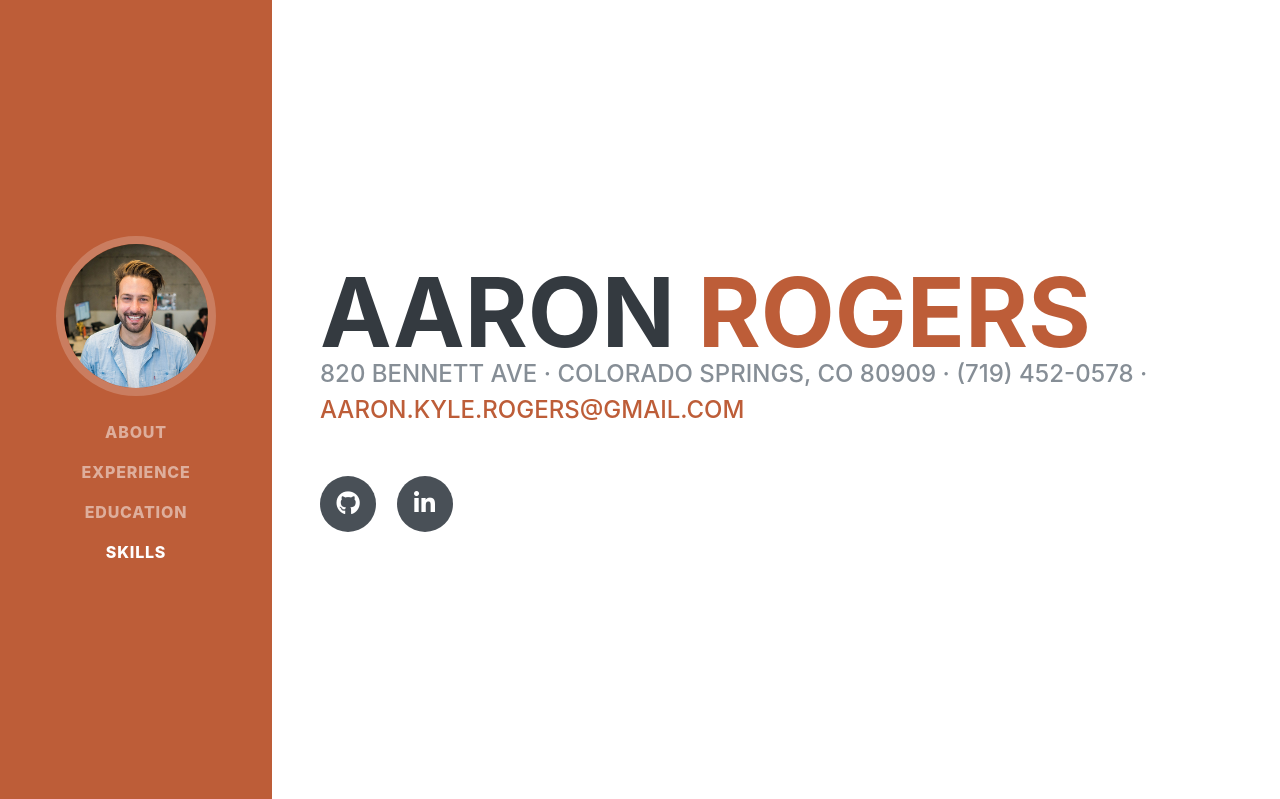
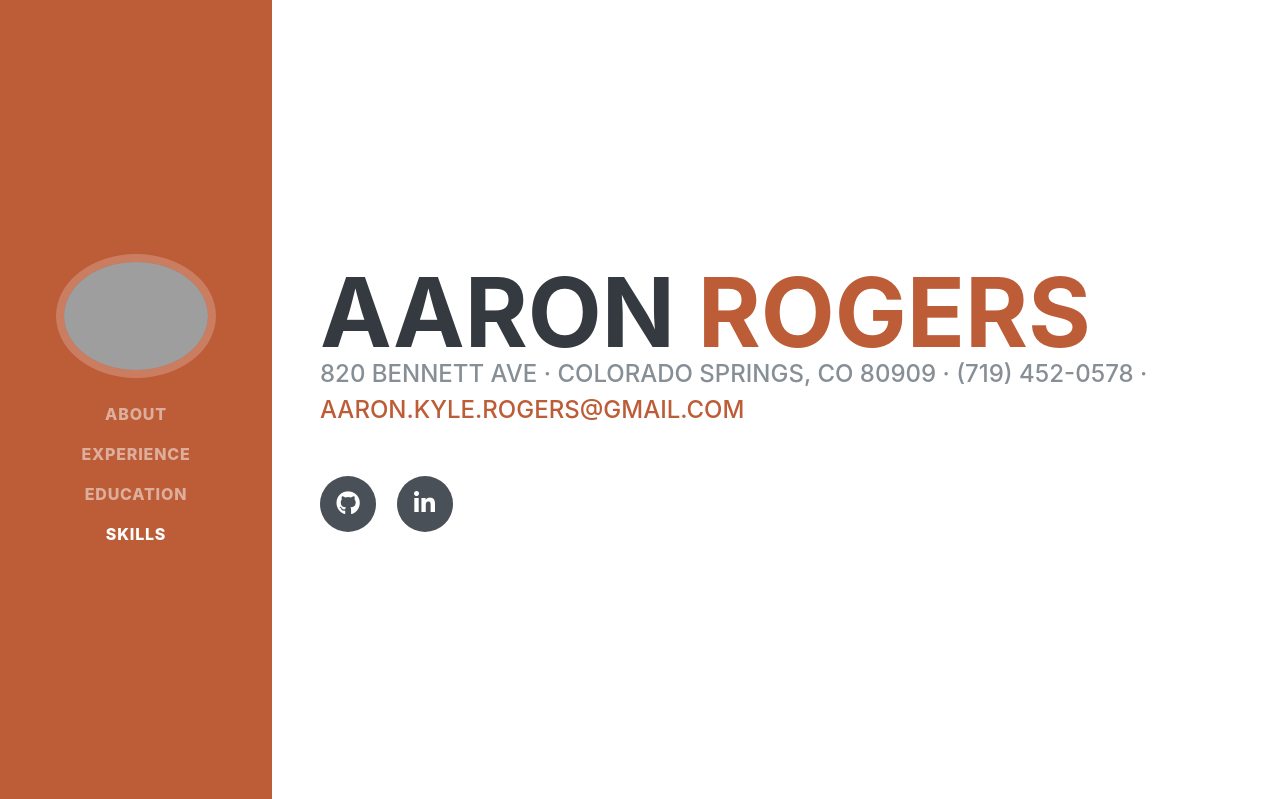
Before and after one commit to kyrogon/kyrogon.github.io-src, a Flask app: page / in a window 1280 px wide. Shown: the top 799 px of the page. Run offline with Flask 2, Linux system fonts and the light colour scheme; some libraries are stand-ins or nearby versions; some web fonts are replaced; grey boxes are pictures that could not be loaded.

Commit message:
added profile image

```diff
--- a/kyrogon.github.io/gh_site/resume.py
+++ b/kyrogon.github.io/gh_site/resume.py
@@ -10,6 +10,7 @@ class AboutMe:
 
     phone_number: str
     email_address: str
+    image_url: str
 
     @property
     def name(self):
@@ -37,7 +38,8 @@ subject = AboutMe(
     first_name="Aaron", last_name="Rogers",
     street_address="820 Bennett Ave", city_state="Colorado Springs, CO 80909",
     email_address="aaron.kyle.rogers@gmail.com",
-    phone_number="(719) 452-0578"
+    phone_number="(719) 452-0578",
+    image_url="https://avatars3.githubusercontent.com/u/18083609?s=144&v=4",
 )
 
 
--- a/kyrogon.github.io/gh_site/templates/resume/resume.html
+++ b/kyrogon.github.io/gh_site/templates/resume/resume.html
@@ -6,7 +6,7 @@
     <a class="navbar-brand js-scroll-trigger" href="#page-top">
         <span class="d-block d-lg-none">{{ subject.name }}</span>
         <span class="d-none d-lg-block">
-            <img class="img-fluid img-profile rounded-circle mx-auto mb-2" src="img/profile.jpg" alt="">
+            <img class="img-fluid img-profile rounded-circle mx-auto mb-2" src="{{ subject.image_url }}" alt="">
         </span>
     </a>
     <button class="navbar-toggler" type="button" data-toggle="collapse" data-target="#navbarSupportedContent" aria-controls="navbarSupportedContent" aria-expanded="false" aria-label="Toggle navigation">
```
